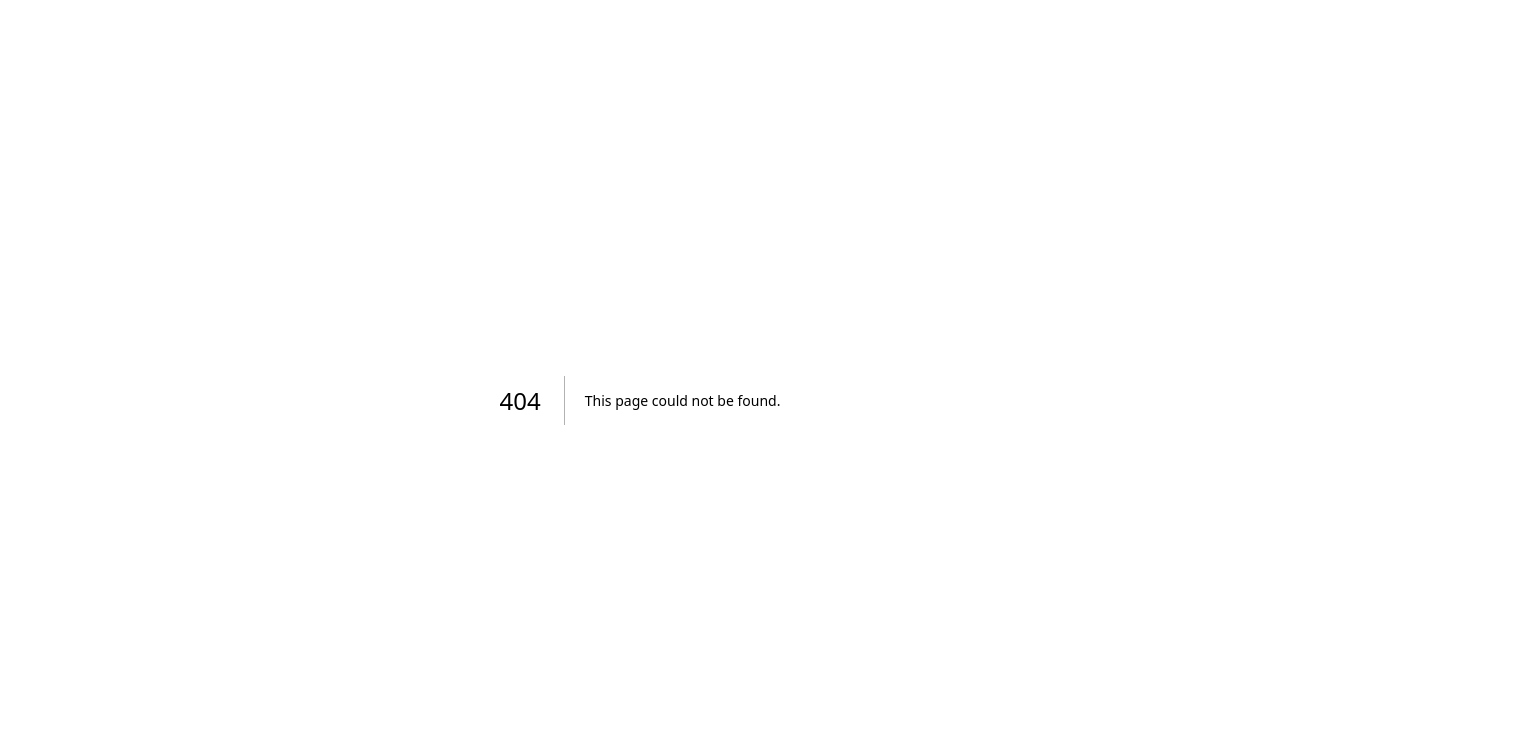
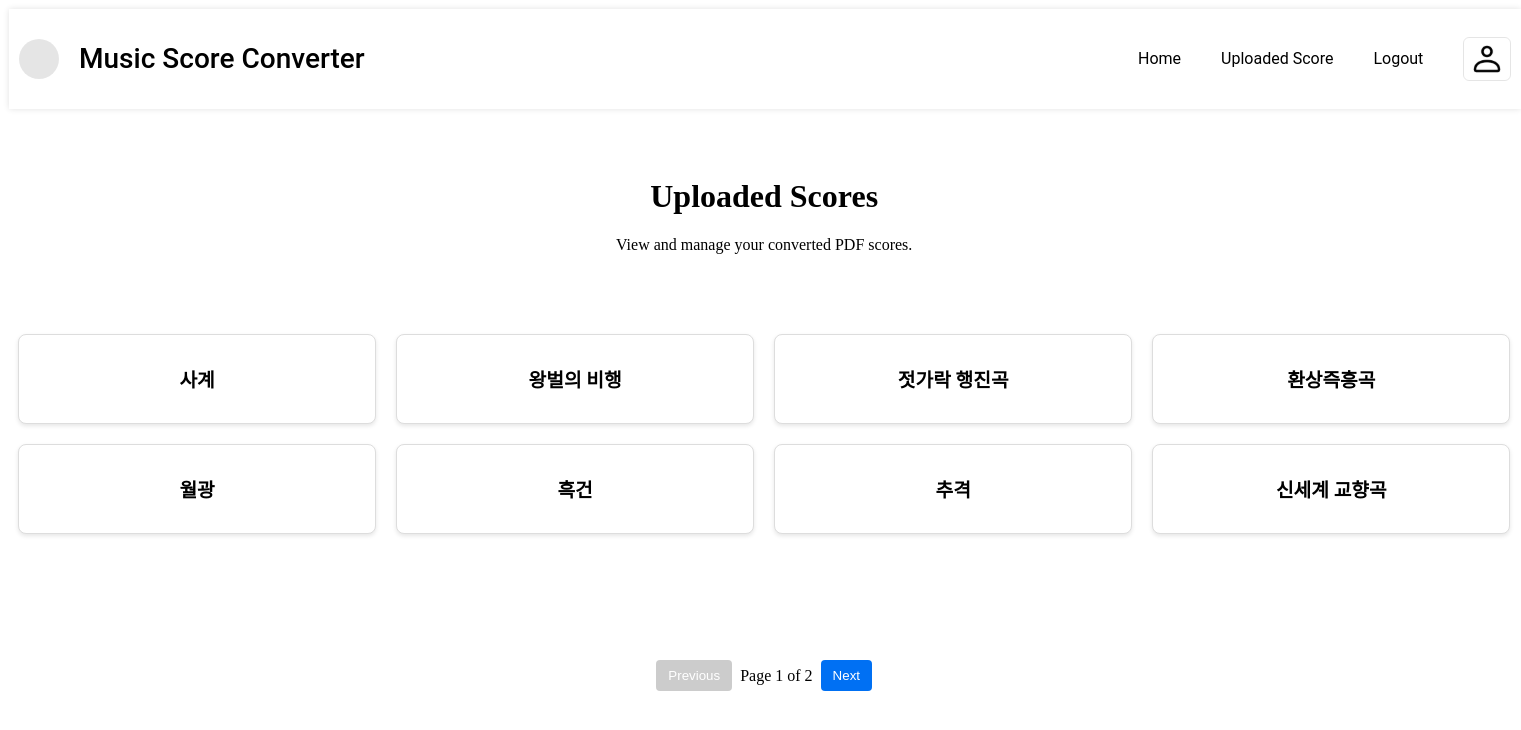
Before and after one commit to ComWith/2024-WinterProject-Frontend, a Next.js app: page /musicsheet in a window 1280 px wide. Before the commit this address had no page. Shown: the top 730 px of the page, 1521 px wide, since content can reach past the window. Built offline with nearby package versions, Linux system fonts and the light colour scheme.

Commit message:
feat : 악보 리스트 페이지 UI 및 API Route 테스트

```diff
--- /dev/null
+++ b/src/pages/api/allsheets.ts
@@ -0,0 +1,29 @@
+import { NextApiRequest, NextApiResponse } from "next";
+
+export default function handler(req: NextApiRequest, res: NextApiResponse) {
+  // HTTP 메서드에 따라 동작을 다르게 설정 가능
+  if (req.method === "GET") {
+    // 예시 데이터
+    const musicsheet = [
+      { title: "사계", sheet_id: 1 },
+      { title: "왕벌의 비행", sheet_id: 2 },
+      { title: "젓가락 행진곡", sheet_id: 3 },
+      { title: "환상즉흥곡", sheet_id: 4 },
+      { title: "월광", sheet_id: 5 },
+      { title: "흑건", sheet_id: 6 },
+      { title: "추격", sheet_id: 7 },
+      { title: "신세계 교향곡", sheet_id: 8 },
+      { title: "작은 별", sheet_id: 9 },
+      { title: "운명", sheet_id: 10 },
+      { title: "환희의 송가", sheet_id: 11 },
+      { title: "레퀴엠", sheet_id: 12 },
+    ];
+
+    // JSON 형태로 데이터 반환
+    res.status(200).json({ musicsheet });
+  } else {
+    // 허용되지 않은 메서드에 대한 처리
+    res.setHeader("Allow", ["GET"]);
+    res.status(405).end(`Method ${req.method} Not Allowed`);
+  }
+}
--- /dev/null
+++ b/src/pages/musicsheet/index.module.css
@@ -0,0 +1,69 @@
+.container {
+  position: absolute;
+}
+
+.header {
+  text-align: center;
+  margin-top: 70px;
+  margin-bottom: 70px;
+}
+
+.sheet_list {
+  display: grid;
+  grid-template-columns: repeat(4, 1fr); /* 4열 고정 */
+  grid-auto-rows: auto; /* 카드 높이는 내용에 따라 */
+  gap: 20px;
+  padding: 10px;
+  justify-content: center;
+}
+/* 카드 스타일 */
+.sheet_card {
+  border: 1px solid #ddd;
+  border-radius: 8px;
+  padding: 30px;
+  text-align: center;
+  box-shadow: 0 2px 4px rgba(0, 0, 0, 0.1);
+  background-color: #fff;
+  transition: transform 0.2s ease, box-shadow 0.2s ease;
+}
+
+.sheet_card:hover {
+  transform: translateY(-5px);
+  box-shadow: 0 4px 8px rgba(0, 0, 0, 0.2);
+}
+
+/* 텍스트 정보 */
+.sheet_info h2 {
+  font-size: 1.2rem;
+  margin: 0;
+}
+
+/* 페이지네이션 */
+.pagination {
+  position: relative;
+  bottom: -100px;
+  display: flex;
+  justify-content: center;
+  align-items: center;
+  margin-top: 16px;
+  gap: 8px;
+}
+
+.pagination button {
+  border: none;
+  background-color: #0070f3;
+  color: white;
+  padding: 8px 12px;
+  border-radius: 4px;
+  cursor: pointer;
+  transition: background-color 0.2s ease;
+}
+
+.pagination button:disabled {
+  background-color: #ccc;
+  cursor: not-allowed;
+}
+
+.pagination span {
+  font-size: 1rem;
+}
--- /dev/null
+++ b/src/pages/musicsheet/index.tsx
@@ -0,0 +1,93 @@
+import NavigationBar from "@/widgets/header";
+import { useEffect, useState } from "react";
+import style from "./index.module.css";
+
+interface MusicSheet {
+  sheet_id: number;
+  title: string;
+}
+
+const ITEMS_PER_PAGE = 8; // 페이지당 표시할 항목 수
+
+export default function MusicSheetList() {
+  const [musicSheets, setMusicSheets] = useState<MusicSheet[]>([]);
+  const [loading, setLoading] = useState(true);
+  const [error, setError] = useState<string | null>(null);
+  const [currentPage, setCurrentPage] = useState(1);
+
+  useEffect(() => {
+    const fetchMusicSheets = async () => {
+      try {
+        const response = await fetch("/api/allsheets");
+        if (!response.ok) {
+          throw new Error("Failed to fetch data.");
+        }
+        const data = await response.json();
+        setMusicSheets(data.musicsheet);
+      } catch (err) {
+        setError((err as Error).message);
+      } finally {
+        setLoading(false);
+      }
+    };
+
+    fetchMusicSheets();
+  }, []);
+
+  if (loading) {
+    return <p>Loading...</p>;
+  }
+
+  if (error) {
+    return <p>Error: {error}</p>;
+  }
+
+  const startIndex = (currentPage - 1) * ITEMS_PER_PAGE;
+  const currentItems = musicSheets.slice(
+    startIndex,
+    startIndex + ITEMS_PER_PAGE
+  );
+  const totalPages = Math.ceil(musicSheets.length / ITEMS_PER_PAGE);
+
+  const handlePreviousPage = () => {
+    if (currentPage > 1) {
+      setCurrentPage(currentPage - 1);
+    }
+  };
+
+  const handleNextPage = () => {
+    if (currentPage < totalPages) {
+      setCurrentPage(currentPage + 1);
+    }
+  };
+
+  return (
+    <div className={style.container}>
+      <NavigationBar />
+      <div className={style.header}>
+        <h1>Uploaded Scores</h1>
+        <p>View and manage your converted PDF scores.</p>
+      </div>
+      <div className={style.sheet_list}>
+        {currentItems.map((sheet) => (
+          <div key={sheet.sheet_id} className={style.sheet_card}>
+            <div className={style.sheet_info}>
+              <h2>{sheet.title}</h2>
+            </div>
+          </div>
+        ))}
+      </div>
+      <div className={style.pagination}>
+        <button onClick={handlePreviousPage} disabled={currentPage === 1}>
+          Previous
+        </button>
+        <span>
+          Page {currentPage} of {totalPages}
+        </span>
+        <button onClick={handleNextPage} disabled={currentPage === totalPages}>
+          Next
+        </button>
+      </div>
+    </div>
+  );
+}
```
